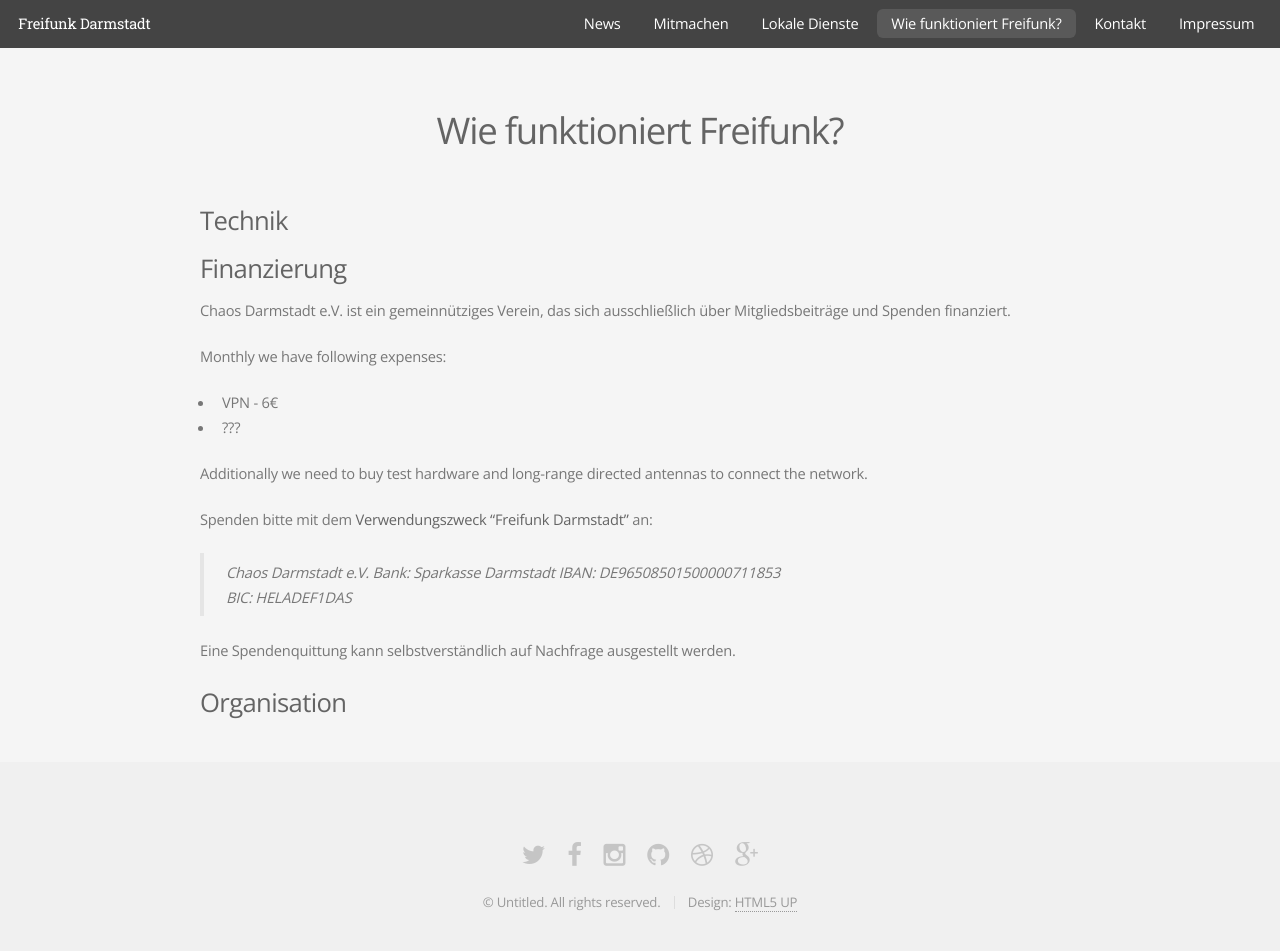
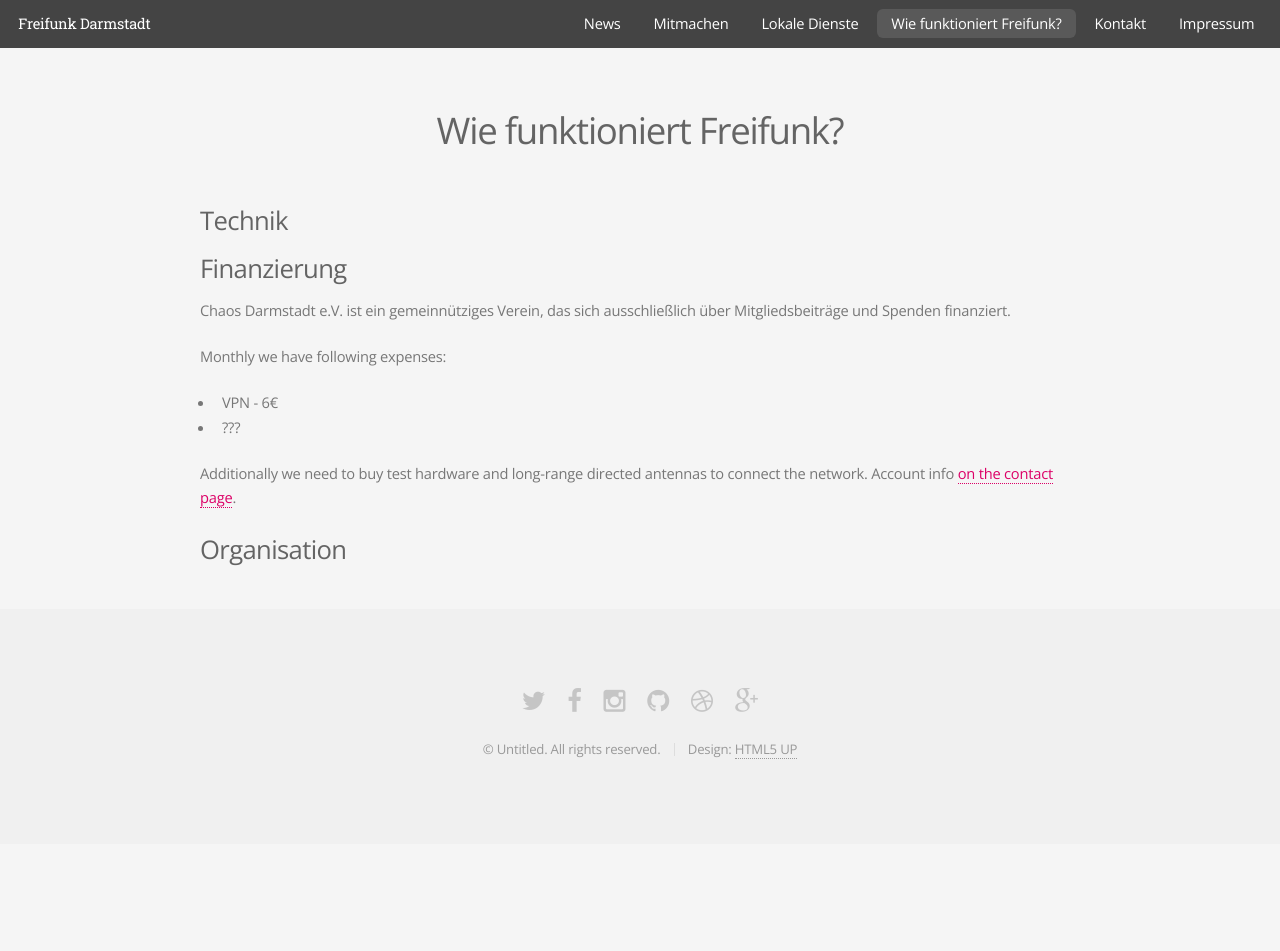
Before and after one commit to mdrenger/darmstadt.freifunk.net, a Jekyll site: the page built from pages/info.md, in a window 1280 px wide and 997 px high. Shown: the top 951 px of the window. Built offline with Jekyll 4.4.1, drawn with Linux system fonts in a browser that asks for light colours.

Commit message:
removed donation info

```diff
--- a/pages/info.md
+++ b/pages/info.md
@@ -19,15 +19,5 @@
 - VPN - 6€
 - ???
 
- Additionally we need to buy test hardware and long-range directed antennas to connect the network.
-
-Spenden bitte mit dem <strong>Verwendungszweck "Freifunk Darmstadt"</strong> an:
-
-> Chaos Darmstadt e.V.
-> Bank: Sparkasse Darmstadt
-> IBAN: DE96508501500000711853
-> BIC: HELADEF1DAS
-
-Eine Spendenquittung kann selbstverständlich auf Nachfrage ausgestellt werden.
-
+ Additionally we need to buy test hardware and long-range directed antennas to connect the network. Account info [on the contact page](/kontakt/#spenden).
 ### Organisation
```
